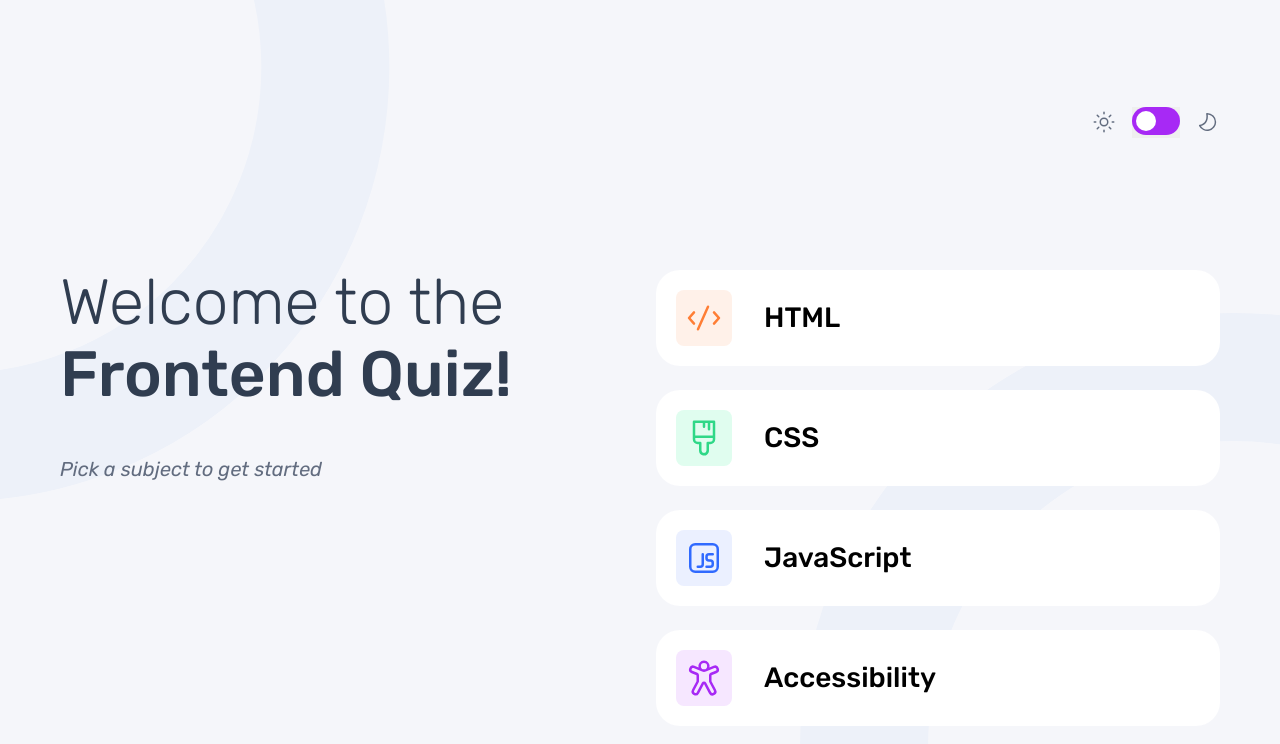
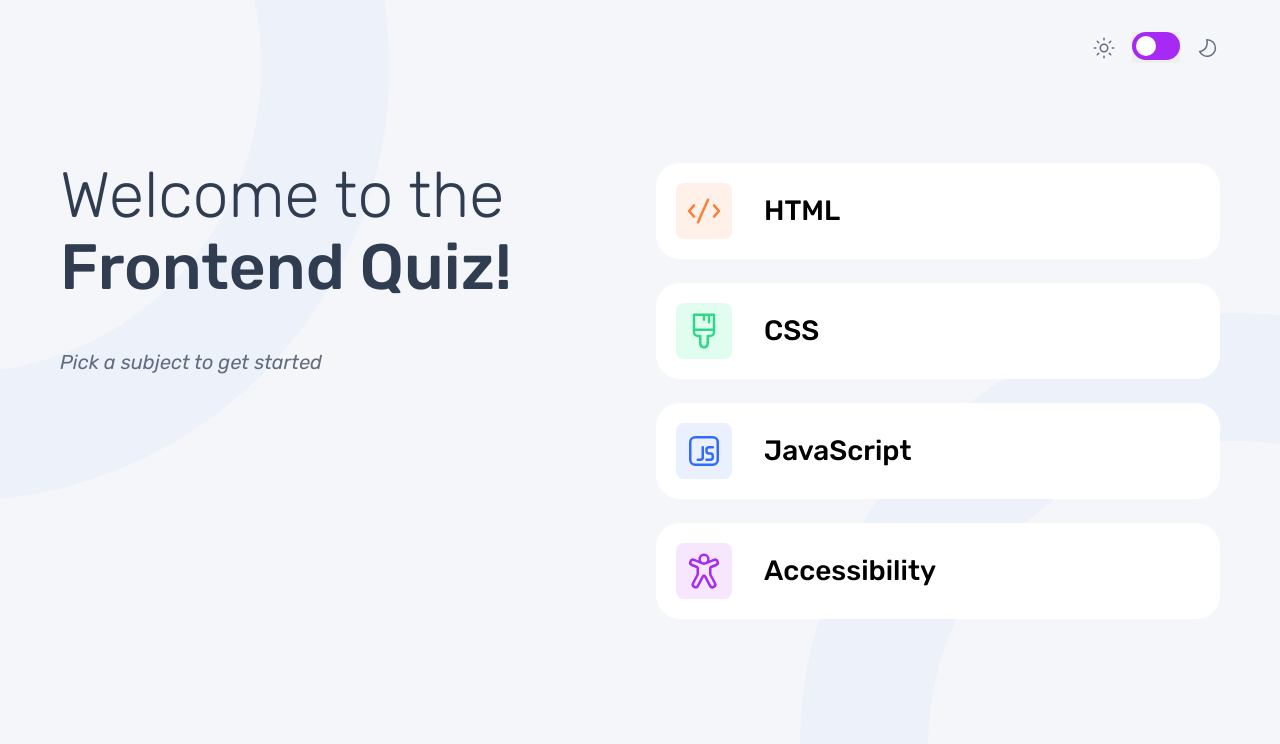
Before and after one commit to Antonvasilache/frontend-quiz-app, a React (Vite) app: page / in a window 1280 px wide. Shown: the top 744 px of the page. Built offline with nearby package versions, Linux system fonts and the light colour scheme.

Commit message:
padding fix

```diff
--- a/src/index.css
+++ b/src/index.css
@@ -116,7 +116,8 @@
 
 .container {
   align-items: center;
-  padding: 2rem;
+  padding: 32px;
+  padding-bottom: 220px;
 }
 
 .content {
@@ -288,7 +289,6 @@
   display: flex;
   align-items: center;
   gap: 24px;
-  padding: 48px;
 }
 
 .question-wrapper,
```
Also changed, not shown: screenshot.png.
